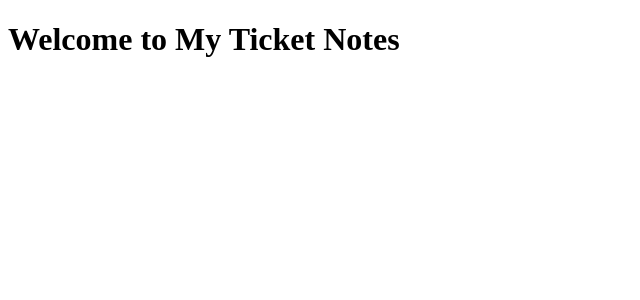
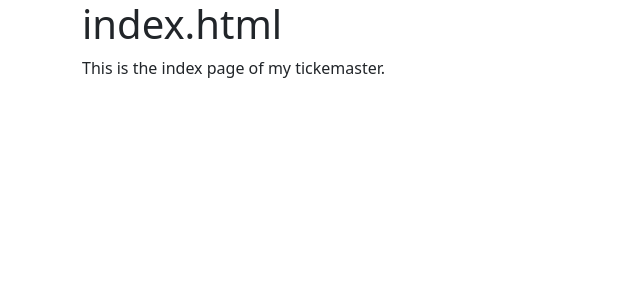
Before and after one commit to DallasLaComb/Ticket-Master, a Django app: page / in a window 1280 px wide. Shown: the top 300 px of the page, without its empty margins (0-640 px from the left). Run offline with Django 4.2, Linux system fonts and the light colour scheme.

Commit message:
base.html template setup
Currently the base.html boiler plate template is setup.

```diff
--- a/ticket_notes/templates/base.html
+++ b/ticket_notes/templates/base.html
@@ -0,0 +1,24 @@
+<!DOCTYPE html>
+<html lang="en">
+<head>
+    <meta charset="UTF-8">
+    <meta name="viewport" content="width=device-width, initial-scale=1.0">
+    <title>{% block page_title %}{% endblock %}</title>
+    <!-- Bootstrap CSS CDN -->
+    <link href="https://cdn.jsdelivr.net/npm/bootstrap@5.1.3/dist/css/bootstrap.min.css" rel="stylesheet">
+    <!-- Optional additional CSS files -->
+    <link href=" {% block extra_css %}{% endblock %}" rel="stylesheet">
+</head>
+<body>
+    <main>
+        {% block content %}
+        {% endblock %}
+    </main>
+    <!-- jQuery (necessary for Bootstrap's JavaScript plugins) -->
+    <script src="https://code.jquery.com/jquery-3.6.0.min.js"></script>
+    <!-- Bootstrap JS CDN -->
+    <script src="https://cdn.jsdelivr.net/npm/bootstrap@5.1.3/dist/js/bootstrap.bundle.min.js"></script>
+    <!-- Optional additional JavaScript files -->
+    <script src="{% block extra_js %}{% endblock %}"></script>
+</body>
+</html>
--- a/ticket_notes/templates/index.html
+++ b/ticket_notes/templates/index.html
@@ -1,10 +1,8 @@
-<!DOCTYPE HTML>
-<html>
-<head>
-    <meta charset="UTF-8">
-    <title>My Ticket Notes</title>
-</head>
-<body>
-    <h1>Welcome to My Ticket Notes</h1>
-</body>
-</html>
+{% extends "base.html" %}
+{% block page_title %}Ticket-Master HomePage{% endblock %}
+{% block content %}
+    <div class="container">
+        <h1>index.html</h1>
+        <p>This is the index page of my tickemaster.</p>
+    </div>
+{% endblock %}
--- a/ticket_notes/views.py
+++ b/ticket_notes/views.py
@@ -1,12 +1,7 @@
 from django.shortcuts import render
 
 def homepage_view(request):
-    # Your logic here
     return render(request, 'index.html')
 
 def notes_view(request):
-    # Your logic here
     return render(request, 'notes.html')
-
-
-# https://app.ticketmaster.com/discovery/v2/events.json?apikey=D7vEv0uy1A4ZVSByA6KbKX6Yk0EVAQG3&classificationName=${genreArtistEvent}&city=${city}&sort=date,asc
```
Also changed, not shown: ticket_notes/templates/notes.html (+8 -0 lines).
